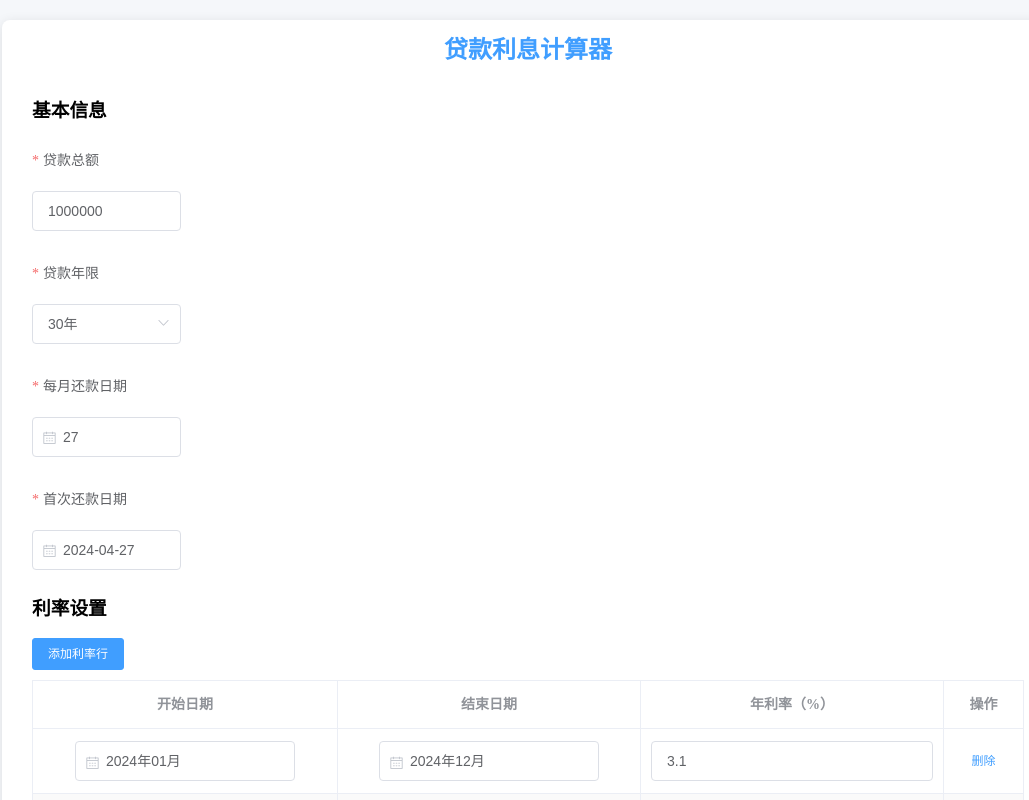
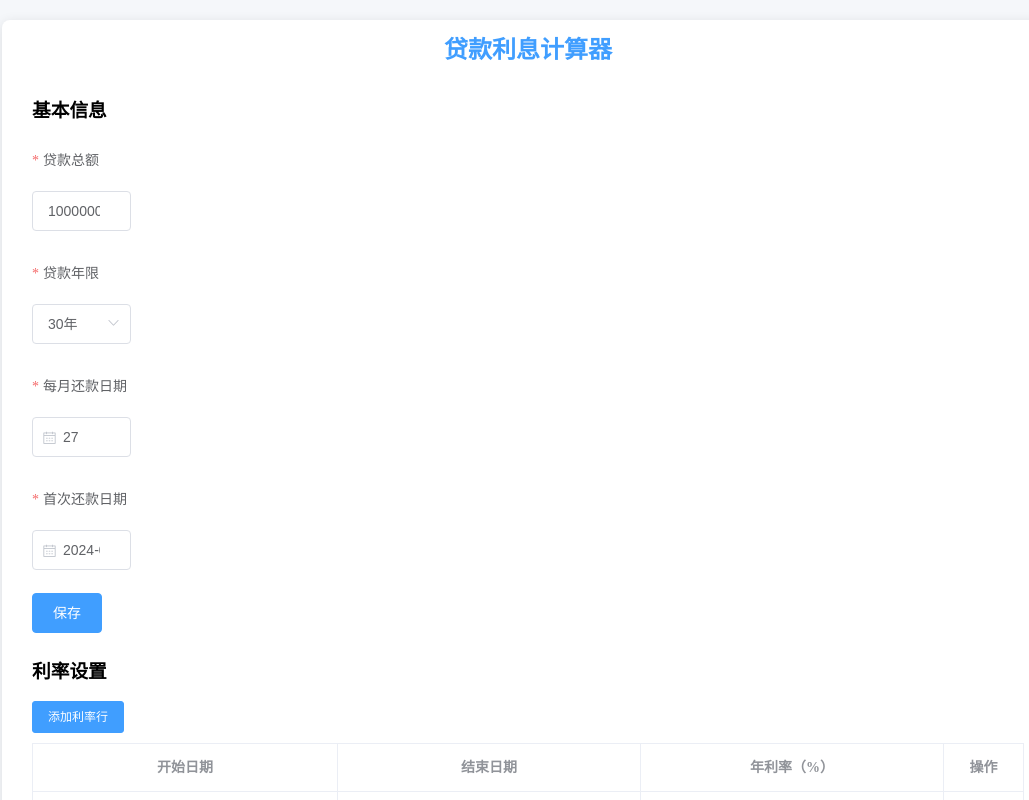
Before and after one commit to kong0836/budget-web, a Vue app: page /loan in a window 1280 px wide. Shown: the top 800 px of the page, without its empty margins (112-1141 px from the left). Built offline with nearby package versions, Linux system fonts and the light colour scheme; what v-jsoneditor would draw is missing.

Commit message:
feat: 代码重构

```diff
--- a/src/views/loan/basic-info.vue
+++ b/src/views/loan/basic-info.vue
@@ -39,6 +39,9 @@
             value-format="yyyy-MM-dd">
         </el-date-picker>
       </el-form-item>
+      <el-form-item>
+        <el-button type="primary" @click="handleSave">保存</el-button>
+      </el-form-item>
     </el-form>
   </div>
 </template>
@@ -47,6 +50,7 @@
 import { Component, Vue } from 'vue-property-decorator';
 import { cloneDeep } from "lodash";
 import { BasicForm } from "@/types/loand";
+import { Form } from "element-ui";
 
 /**
  * 默认基本贷款信息配置
@@ -75,6 +79,15 @@ export default class BasicInfo extends Vue {
     { value: 20, label: '20年' },
     { value: 30, label: '30年' },
   ];
+
+  async handleSave() {
+    try {
+      await (this.$refs.basicForm as Form).validate();
+      this.$emit('update', this.basicForm);
+    } catch (error) {
+      console.error(error);
+    }
+  }
 }
 </script>
 
--- a/src/views/loan/loan-list.vue
+++ b/src/views/loan/loan-list.vue
@@ -3,49 +3,7 @@
     <div class="calculator-container">
       <div class="calculator-header">贷款利息计算器</div>
 
-      <div class="basic-info">
-        <h3>基本信息</h3>
-        <el-form
-            ref="basicForm"
-            :label-width="LABEL_WIDTH"
-            :model="basicForm"
-            :rules="basicFormRules"
-            label-position="top">
-          <el-form-item label="贷款总额" prop="loanAmount">
-            <el-input
-                v-model="basicForm.loanAmount"
-                placeholder="请输入贷款总额（元）"
-                type="number">
-            </el-input>
-          </el-form-item>
-          <el-form-item label="贷款年限" prop="loanYears">
-            <el-select v-model="basicForm.loanYears">
-              <el-option
-                  v-for="item in loadYearOptions"
-                  :key="item.value"
-                  :label="item.label"
-                  :value="item.value"/>
-            </el-select>
-          </el-form-item>
-          <el-form-item label="每月还款日期" prop="repaymentDate">
-            <el-date-picker
-                v-model="basicForm.repaymentDate"
-                format="dd"
-                placeholder="选择还款日期"
-                type="date"
-                value-format="dd">
-            </el-date-picker>
-          </el-form-item>
-          <el-form-item label="首次还款日期" prop="startDate">
-            <el-date-picker
-                v-model="basicForm.startDate"
-                placeholder="选择还款年月"
-                type="date"
-                value-format="yyyy-MM-dd">
-            </el-date-picker>
-          </el-form-item>
-        </el-form>
-      </div>
+      <basic-info @update="handleUpdateBasicInfo"/>
 
       <h3>利率设置</h3>
       <el-button
@@ -202,9 +160,9 @@
         <h4>计算结果</h4>
 
         <div class="basic-info">
-          <p><strong>贷款总额：</strong>{{ handleFormatCurrency(basicForm.loanAmount) }}</p>
-          <p><strong>贷款期限：</strong>{{ basicForm.loanYears }}年（{{ totalMonths }}个月）</p>
-          <p><strong>开始还款：</strong>{{ basicForm.startDate }}
+          <p><strong>贷款总额：</strong>{{ handleFormatCurrency(basicInfo.loanAmount) }}</p>
+          <p><strong>贷款期限：</strong>{{ basicInfo.loanYears }}年（{{ totalMonths }}个月）</p>
+          <p><strong>开始还款：</strong>{{ basicInfo.startDate }}
           </p>
           <p><strong>结束还款：</strong>{{ endYear }}年{{ endMonth }}月</p>
         </div>
@@ -358,6 +316,7 @@ import moment from 'moment';
 import { cloneDeep } from "lodash";
 import { Form } from "element-ui";
 import { BasicForm } from "@/types/loand";
+import BasicInfo from "@/views/loan/basic-info.vue";
 
 /**
  * 浮动利率接口定义
@@ -385,16 +344,6 @@ interface RateListItem {
   endDate: string;
   fixedRate: number;
 }
-
-/**
- * 默认基本贷款信息配置
- */
-const DEFAULT_BASIC_INFO: Partial<BasicForm> = {
-  loanAmount: 1000000, // 100万元对应的元单位值
-  loanYears: 30, // 默认贷款30年
-  repaymentDate: '27', // 还款日期为空
-  startDate: '2024-04-27', // 开始日期为空
-};
 
 /**
  * 默认利率列表配置
@@ -429,12 +378,14 @@ const DEFAULT_RESET_PREPAYMENT_LIST: Prepayment[] = [
 /**
  * 公积金贷款利息计算器组件
  */
-@Component
+@Component({
+  components: { BasicInfo }
+})
 export default class LoanList extends Vue {
   // 表单标签宽度
   LABEL_WIDTH = '120px';
   // 基本贷款信息表单数据
-  basicForm: Partial<BasicForm> = cloneDeep(DEFAULT_BASIC_INFO);
+  basicInfo: Partial<BasicForm> = {};
   basicFormRules = {
     loanAmount: { required: true, message: '请输入贷款总额', trigger: 'blur' },
     loanYears: { required: true, message: '请选择贷款年限', trigger: 'change' },
@@ -443,14 +394,6 @@ export default class LoanList extends Vue {
   };
   // 利率列表数据
   rateList: RateListItem[] = cloneDeep(DEFAULT_RATE_LIST);
-  // 贷款年限选项
-  loadYearOptions = [
-    { value: 5, label: '5年' },
-    { value: 10, label: '10年' },
-    { value: 15, label: '15年' },
-    { value: 20, label: '20年' },
-    { value: 30, label: '30年' },
-  ];
   // 固定利率值
   fixedRate = 3.1;
   // 浮动利率设置（按期数）
@@ -482,7 +425,7 @@ export default class LoanList extends Vue {
    * @returns 贷款总月数
    */
   get calculatedTotalMonths(): number {
-    return this.basicForm.loanYears * 12;
+    return this.basicInfo.loanYears * 12;
   }
 
   /**
@@ -490,7 +433,7 @@ export default class LoanList extends Vue {
    * @returns 每月还款本金
    */
   get monthlyPrincipal(): number {
-    return this.basicForm.loanAmount / this.calculatedTotalMonths;
+    return this.basicInfo.loanAmount / this.calculatedTotalMonths;
   }
 
   /**
@@ -498,8 +441,8 @@ export default class LoanList extends Vue {
    * @returns 开始年份
    */
   get startYear(): number {
-    if (!this.basicForm.startDate) return moment().year();
-    return moment(this.basicForm.startDate, 'YYYY-MM').year();
+    if (!this.basicInfo.startDate) return moment().year();
+    return moment(this.basicInfo.startDate, 'YYYY-MM').year();
   }
 
   /**
@@ -507,8 +450,8 @@ export default class LoanList extends Vue {
    * @returns 开始月份
    */
   get startMonth(): number {
-    if (!this.basicForm.startDate) return moment().month() + 1;
-    return moment(this.basicForm.startDate, 'YYYY-MM').month() + 1;
+    if (!this.basicInfo.startDate) return moment().month() + 1;
+    return moment(this.basicInfo.startDate, 'YYYY-MM').month() + 1;
   }
 
   /**
@@ -545,6 +488,10 @@ export default class LoanList extends Vue {
     return validPrepayments.reduce((sum, p) => sum + p.amount, 0);
   }
 
+  handleUpdateBasicInfo(basicInfo: Partial<BasicForm>) {
+    this.basicInfo = cloneDeep(basicInfo);
+  }
+
   /**
    * 添加利率行
    */
@@ -570,9 +517,9 @@ export default class LoanList extends Vue {
    * 计算贷款结束日期（使用moment优化）
    */
   handleCalculateEndDate(): void {
-    if (!this.basicForm.startDate) return;
+    if (!this.basicInfo.startDate) return;
 
-    const startMoment = moment(this.basicForm.startDate, 'YYYY-MM');
+    const startMoment = moment(this.basicInfo.startDate, 'YYYY-MM');
     const endMoment = startMoment.clone().add(this.calculatedTotalMonths - 1, 'months');
 
     this.endYear = endMoment.year();
@@ -596,7 +543,7 @@ export default class LoanList extends Vue {
    * @param row 提前还款记录行数据
    */
   handleUpdatePrepaymentMonth(row: any): void {
-    if (row.repaymentDate && this.basicForm.startDate) {
+    if (row.repaymentDate && this.basicInfo.startDate) {
       row.month = this.handleCalculatePeriod(row.repaymentDate);
     }
   }
@@ -607,9 +554,9 @@ export default class LoanList extends Vue {
    * @returns 对应的还款期数
    */
   handleCalculatePeriod(date: string): number {
-    if (!date || !this.basicForm.startDate) return 0;
+    if (!date || !this.basicInfo.startDate) return 0;
 
-    const startMoment = moment(this.basicForm.startDate, 'YYYY-MM');
+    const startMoment = moment(this.basicInfo.startDate, 'YYYY-MM');
     const repayMoment = moment(date, 'YYYY-MM');
 
     // 计算从开始日期到提前还款日期的月数差
@@ -674,7 +621,7 @@ export default class LoanList extends Vue {
       // 获取endDate上一个月的BasicInfo.repaymentDate日作为startDate
       const startDateMonth = endDate.clone().subtract(1, 'months');
       // 获取每月还款日期，如果没有设置则默认为1日
-      const repaymentDay = this.basicForm.repaymentDate || '01';
+      const repaymentDay = this.basicInfo.repaymentDate || '01';
       // 构建正确的startDate
       const startDate = moment(`${startDateMonth.format('YYYY-MM')}-${repaymentDay}`, 'YYYY-MM-DD');
 
@@ -737,9 +684,9 @@ export default class LoanList extends Vue {
    * @returns 格式化的还款日期字符串（YYYY年MM月）
    */
   handleGetRepaymentDate(monthIndex: number): string {
-    if (!this.basicForm.startDate) return '';
+    if (!this.basicInfo.startDate) return '';
 
-    const startMoment = moment(this.basicForm.startDate, 'YYYY-MM');
+    const startMoment = moment(this.basicInfo.startDate, 'YYYY-MM');
     const repaymentMoment = startMoment.clone().add(monthIndex - 1, 'months');
 
     return `${repaymentMoment.year()}年${repaymentMoment.month() + 1}月`;
@@ -751,8 +698,8 @@ export default class LoanList extends Vue {
    */
   handleCalculateFloatingInterest(): number {
     let totalInterest = 0;
-    let remainingPrincipal = this.basicForm.loanAmount; // 剩余本金
-    const monthlyPrincipal = this.basicForm.loanAmount / this.calculatedTotalMonths; // 每月应还本金
+    let remainingPrincipal = this.basicInfo.loanAmount; // 剩余本金
+    const monthlyPrincipal = this.basicInfo.loanAmount / this.calculatedTotalMonths; // 每月应还本金
 
     // 对利率期间按开始日期排序并转换为期数
     const sortedRates = [...this.floatingRates]
@@ -808,7 +755,7 @@ export default class LoanList extends Vue {
     this.totalSaveInterest = 0;
 
     // 初始化变量
-    let currentPrincipal = this.basicForm.loanAmount;
+    let currentPrincipal = this.basicInfo.loanAmount;
     let currentMonths = this.calculatedTotalMonths;
     let currentMonth = 1;
     let totalSaveInterest = 0;
@@ -965,7 +912,7 @@ export default class LoanList extends Vue {
     let remainingPrincipal = principal;
 
     const totalLoanMonths = this.calculatedTotalMonths;
-    const monthlyPrincipal = this.basicForm.loanAmount / totalLoanMonths;
+    const monthlyPrincipal = this.basicInfo.loanAmount / totalLoanMonths;
 
     for (let i = startMonth; i <= endMonth; i++) {
       const monthlyInterest = remainingPrincipal * monthlyRate;
@@ -1068,9 +1015,9 @@ export default class LoanList extends Vue {
    * @returns 对应的还款期数
    */
   handleConvertDateToMonthIndex(dateStr: string): number {
-    if (!dateStr || !this.basicForm.startDate) return 1;
+    if (!dateStr || !this.basicInfo.startDate) return 1;
 
-    const startMoment = moment(this.basicForm.startDate, 'YYYY-MM');
+    const startMoment = moment(this.basicInfo.startDate, 'YYYY-MM');
     const dateMoment = moment(dateStr, 'YYYY-MM');
 
     // 计算从开始日期到指定日期的月数差
@@ -1132,7 +1079,7 @@ export default class LoanList extends Vue {
     this.handleCalculateEndDate();
 
     // 计算固定利率总利息和还款计划
-    const fixedResult = this.handleCalculateEqualPrincipal(this.basicForm.loanAmount, this.fixedRate, this.totalMonths);
+    const fixedResult = this.handleCalculateEqualPrincipal(this.basicInfo.loanAmount, this.fixedRate, this.totalMonths);
     this.fixedTotalInterest = fixedResult.totalInterest;
     this.repaymentSchedule = fixedResult.schedule;
 
@@ -1162,11 +1109,10 @@ export default class LoanList extends Vue {
    * 重置所有表单数据和计算结果
    */
   handleReset(): void {
-    this.basicForm = cloneDeep(DEFAULT_BASIC_INFO); // 重置基本表单数据
     this.fixedRate = 3.1; // 重置固定利率
     // 使用当前日期初始化浮动利率
     this.floatingRates = [{
-      startDate: this.basicForm.startDate || `${new Date().getFullYear()}-${(new Date().getMonth() + 1).toString().padStart(2, '0')}`,
+      startDate: this.basicInfo.startDate || `${new Date().getFullYear()}-${(new Date().getMonth() + 1).toString().padStart(2, '0')}`,
       rate: 3.1
     }];
     this.prepaymentList = cloneDeep(DEFAULT_RESET_PREPAYMENT_LIST); // 重置提前还款设置
```
